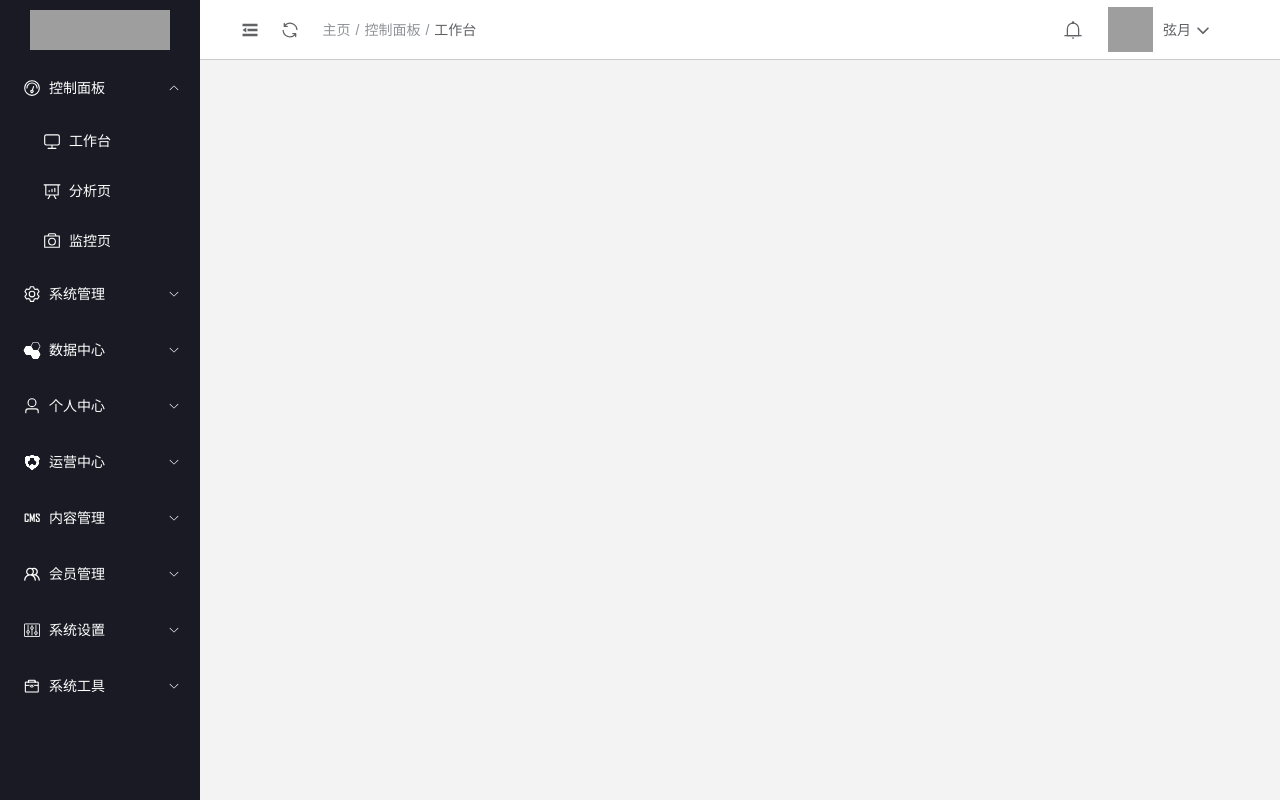
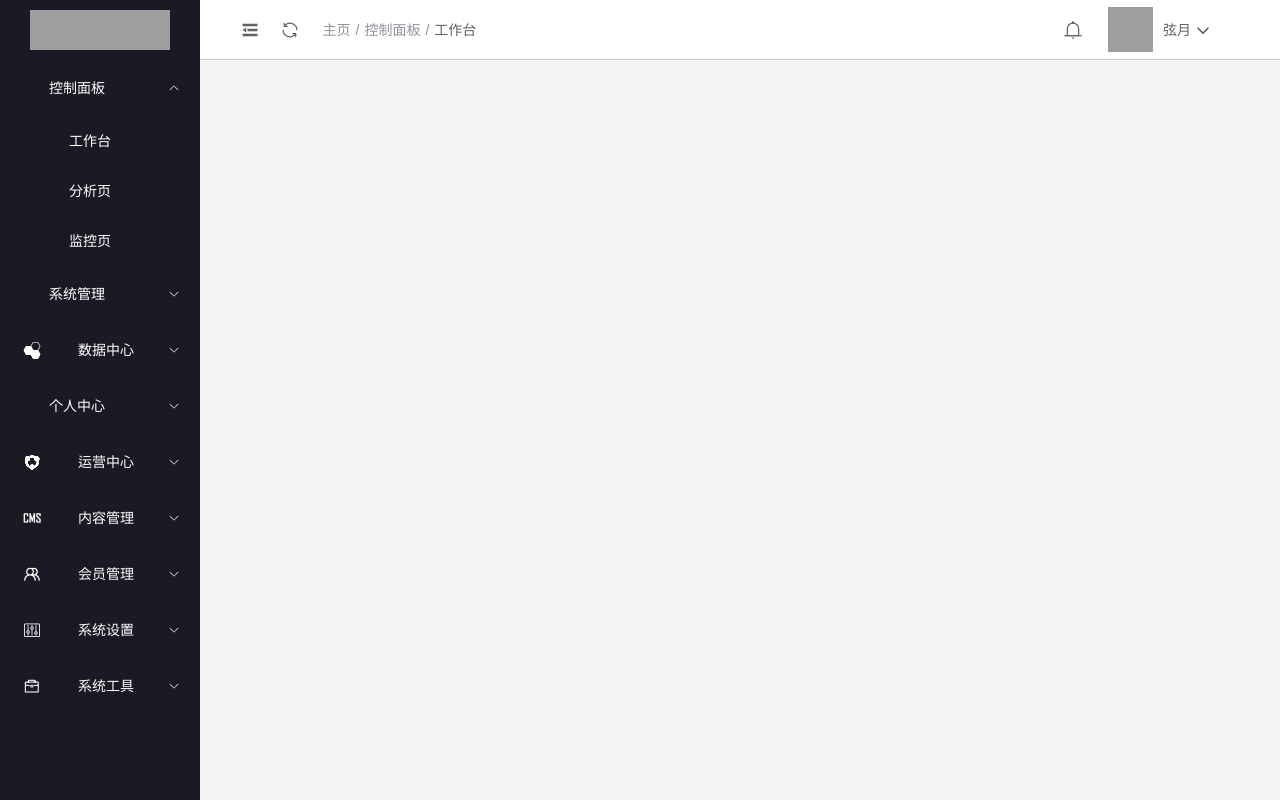
Before and after one commit to xiaomo112801/bearlen-admin, a Vue app: page / in a window 1280 px wide. Both pictures are taken after a click on the element "控制面板". Built offline with nearby package versions, Linux system fonts and the light colour scheme; grey boxes are pictures that could not be loaded.

Commit message:
aside列表渲染

```diff
--- a/src/assets/css/iconfont.css
+++ b/src/assets/css/iconfont.css
@@ -47,7 +47,7 @@
   content: "\eabb";
 }
 
-.icon-013shuangchilun:before {
+.icon-shuangchilun:before {
   content: "\e7f4";
 }
 
--- a/src/components/aside.vue
+++ b/src/components/aside.vue
@@ -5,247 +5,25 @@
     </div>
     <div>
       <el-scrollbar height="calc(100vh - 60px)">
-        <el-menu background-color="#191a23" text-color="#ffffff" active-text-color="#1890ff" :unique-opened="true"
-                 default-active="2" class="el-menu-vertical" @open="handleOpen" @close="handleClose"
+        <el-menu background-color="#191a23" text-color="#ffffff"
+                 active-text-color="#1890ff" :unique-opened="true"
+                 default-active="2" class="el-menu-vertical"
+                 @open="handleOpen" @close="handleClose"
                  :collapse="isCollapse" :collapse-transition="false">
-          <el-sub-menu index="1">
+          <el-sub-menu v-for="(item,index) in menuList" :key="index" :index="index">
             <template #title>
-              <el-icon>
-                <odometer />
-              </el-icon>
-              <span>控制面板</span>
+              <el-icon v-if="item.iconType === 2" class="el-icon iconfont" :class="item.iconClass"></el-icon>
+              <el-icon :class=" item.icon "></el-icon>
+              <!--                {{ `< ${item.icon} />` }}-->
+              <!--              </el-icon>-->
+              <span>{{ item.name }}</span>
             </template>
-            <el-menu-item index="1-1">
+            <el-menu-item v-for="(val,childIndex) in item.childMenu" :key="childIndex"
+                          :index="`${index}-${childIndex}`">
               <template #title>
-                <el-icon>
-                  <monitor />
-                </el-icon>
-                <span>工作台</span>
-              </template>
-
-            </el-menu-item>
-            <el-menu-item index="1-2">
-              <template #title>
-                <el-icon>
-                  <data-analysis />
-                </el-icon>
-                <span> 分析页</span>
-              </template>
-
-            </el-menu-item>
-            <el-menu-item index="1-3">
-              <template #title>
-                <el-icon>
-                  <camera />
-                </el-icon>
-                <span>监控页</span>
-              </template>
-
-            </el-menu-item>
-          </el-sub-menu>
-          <el-sub-menu index="2">
-            <template #title>
-              <el-icon>
-                <setting />
-              </el-icon>
-              <span>系统管理</span>
-            </template>
-            <el-menu-item index="2-1">
-              <template #title>
-                <el-icon class="iconfont icon-huiyuan1"></el-icon>
-                <span>用户管理</span>
-              </template>
-            </el-menu-item>
-            <el-menu-item index="2-2">
-              <template #title>
-                <el-icon class="iconfont icon-jiaoseguanli"></el-icon>
-                <span>角色管理</span>
-              </template>
-
-            </el-menu-item>
-            <el-menu-item index="2-3">
-              <template #title>
-                <el-icon class="iconfont icon-caidan"></el-icon>
-                <span>菜单管理</span>
-              </template>
-            </el-menu-item>
-            <el-menu-item index="2-4">
-              <template #title>
-                <el-icon class="iconfont icon-zhiweiguanli"></el-icon>
-                <span>职级管理</span>
-              </template>
-            </el-menu-item>
-            <el-menu-item index="2-5">
-              <template #title>
-                <el-icon class="iconfont icon-gangwei"></el-icon>
-                <span>岗位管理</span>
-              </template>
-            </el-menu-item>
-            <el-menu-item index="2-6">
-              <template #title>
-                <el-icon>
-                  <office-building />
-                </el-icon>
-                <span>部门管理</span>
-              </template>
-            </el-menu-item>
-            <el-menu-item index="2-7">
-              <template #title>
-                <el-icon>
-                  <document />
-                </el-icon>
-                登录日志
-              </template>
-            </el-menu-item>
-            <el-menu-item index="2-8">
-              <template #title>
-                <el-icon class="iconfont icon-wj-rz"></el-icon>
-                <span>操作日志</span>
-              </template>
-            </el-menu-item>
-          </el-sub-menu>
-          <el-sub-menu index="3">
-            <template #title>
-              <el-icon class="iconfont icon-shujuzhongxin el-icon"></el-icon>
-              <span>数据中心</span>
-            </template>
-            <el-menu-item index="3-1">
-              <template #title>
-                <el-icon class="iconfont icon-zidianguanli"></el-icon>
-                <span>字典管理</span>
-              </template>
-            </el-menu-item>
-            <el-menu-item index="3-2">
-              <template #title>
-                <el-icon>
-                  <OfficeBuilding />
-                </el-icon>
-                <span>城市管理</span>
-              </template>
-            </el-menu-item>
-            <el-menu-item index="3-3">
-              <template #title>
-                <el-icon class="iconfont icon-xitongshezhi"></el-icon>
-                <span>配置管理</span>
-              </template>
-            </el-menu-item>
-            <el-menu-item index="3-4">
-              <template #title>
-                <el-icon>
-                  <bell />
-                </el-icon>
-                <span>通知公告</span>
-              </template>
-            </el-menu-item>
-            <el-menu-item index="3-5">
-              <template #title>
-                <el-icon class="iconfont icon-youqinglianjie"></el-icon>
-                <span>友链管理</span>
-              </template>
-            </el-menu-item>
-          </el-sub-menu>
-          <el-sub-menu index="4">
-            <template #title>
-              <el-icon>
-                <user />
-              </el-icon>
-              <span>个人中心</span>
-            </template>
-            <el-menu-item index="4-1">
-              <template #title>
-                <el-icon class="iconfont icon-gerenziliao"></el-icon>
-                个人资料
-              </template>
-            </el-menu-item>
-          </el-sub-menu>
-          <el-sub-menu index="5">
-            <template #title>
-              <el-icon class="iconfont icon-yunyingzhongxin"></el-icon>
-              <span>运营中心</span>
-            </template>
-            <el-menu-item index="5-1">
-              <template #title>
-                <el-icon class="iconfont icon-guanggaoweishezhi" :size="14"></el-icon>
-                <span>广告位管理</span>
-              </template>
-            </el-menu-item>
-            <el-menu-item index="5-2">
-              <template #title>
-                <el-icon class="iconfont icon-guanggaoguanli" :size="14"></el-icon>
-                <span>广告管理</span>
-              </template>
-            </el-menu-item>
-            <el-menu-item index="5-3">
-              <template #title>
-                <el-icon class="iconfont icon-buju" :size="14"></el-icon>
-                <span>布局描述管理</span>
-              </template>
-            </el-menu-item>
-            <el-menu-item index="5-4">
-              <template #title>
-                <el-icon class="iconfont icon-buju" :size="14"></el-icon>
-                <span>布局管理</span>
-              </template>
-            </el-menu-item>
-          </el-sub-menu>
-          <el-sub-menu index="6">
-            <template #title>
-              <el-icon class="iconfont icon-icon" :size="16"></el-icon>
-              <span>内容管理</span>
-            </template>
-            <el-menu-item index="6-1">
-              <template #title>
-                <el-icon class="iconfont icon-wangzhanguanli" :size="16"></el-icon>
-                <span>站点管理</span>
-              </template>
-            </el-menu-item>
-            <el-menu-item index="6-2">
-              <template #title>
-                <el-icon class="iconfont icon-nav" :size="16"></el-icon>
-                <span>栏目管理</span>
-              </template>
-            </el-menu-item>
-            <el-menu-item index="6-3">
-              <template #title>
-                <el-icon class="iconfont icon-navicon-wzgl" :size="16"></el-icon>
-                <span>文章管理</span>
-              </template>
-            </el-menu-item>
-          </el-sub-menu>
-          <el-sub-menu index="7">
-            <template #title>
-              <el-icon class="icon-huiyuan1 iconfont"></el-icon>
-              <span>会员管理</span>
-            </template>
-            <el-menu-item index="7-1">
-              <template #title>
-                <el-icon class="icon-huiyuandengji iconfont" :size="16"></el-icon>
-                <span>会员等级</span>
-              </template>
-            </el-menu-item>
-            <el-menu-item index="7-2">
-              <template #title>
-                <el-icon class="icon-huiyuan1 iconfont"></el-icon>
-                <span>会员管理</span>
-              </template>
-            </el-menu-item>
-          </el-sub-menu>
-          <el-sub-menu index="8">
-            <template #title>
-              <el-icon class="iconfont icon-xitongshezhi"></el-icon>
-              <span>系统设置</span>
-            </template>
-            <el-menu-item index="8-1">网站设置</el-menu-item>
-          </el-sub-menu>
-          <el-sub-menu index="9">
-            <template #title>
-              <el-icon class="icon-gongju iconfont"></el-icon>
-              <span>系统工具</span>
-            </template>
-            <el-menu-item index="9-1">
-              <template #title>
-                <el-icon class="icon-daimashengcheng iconfont"></el-icon>
-                <span>代码生成</span>
+                <el-icon v-if="val.iconType === 2" class="el-icon iconfont" :class="val.iconClass"></el-icon>
+                <el-icon :class=" val.icon "></el-icon>
+                <span>{{ val.name }}</span>
               </template>
             </el-menu-item>
           </el-sub-menu>
@@ -272,6 +50,69 @@ export default {
   name: "aside",
   props: {
     isCollapse: Boolean
+  },
+  data() {
+    return {
+      menuList: [
+        {
+          name: "控制面板", iconType: 1, iconClass: "", icon: "odometer", childMenu: [
+            { name: "工作台", iconType: 1, iconClass: "", icon: "monitor", url: "" },
+            { name: "分析页", iconType: 1, iconClass: "", icon: "data-analysis", url: "" },
+            { name: "监控页", iconType: 1, iconClass: "", icon: "camera", url: "" }
+          ]
+        }, {
+          name: "系统管理", iconType: 1, iconClass: "", icon: "setting", childMenu: [
+            { name: "用户管理", iconType: 2, iconClass: "icon-huiyuan1", icon: "", url: "" },
+            { name: "角色管理", iconType: 2, iconClass: "icon-jiaoseguanli", icon: "", url: "" },
+            { name: "菜单管理", iconType: 2, iconClass: "icon-caidan", icon: "camera", url: "" },
+            { name: "职级管理", iconType: 2, iconClass: "icon-zhiweiguanli", icon: "camera", url: "" },
+            { name: "岗位管理", iconType: 2, iconClass: "icon-gangwei", icon: "camera", url: "" },
+            { name: "部门管理", iconType: 1, iconClass: "", icon: "office-building", url: "" },
+            { name: "登录日志", iconType: 1, iconClass: "", icon: "document", url: "" },
+            { name: "操作日志", iconType: 2, iconClass: "icon-wj-rz", icon: "", url: "" }
+          ]
+        }, {
+          name: "数据中心", iconType: 2, iconClass: "icon-shujuzhongxin", icon: "", childMenu: [
+            { name: "字典管理", iconType: 2, iconClass: "icon-zidianguanli", icon: "", url: "" },
+            { name: "城市管理", iconType: 1, iconClass: "", icon: "OfficeBuilding", url: "" },
+            { name: "配置管理", iconType: 2, iconClass: "icon-xitongshezhi", icon: "", url: "" },
+            { name: "通知公告", iconType: 1, iconClass: "", icon: "bell", url: "" },
+            { name: "友链管理", iconType: 2, iconClass: "icon-youqinglianjie", icon: "", url: "" }
+          ]
+        }, {
+          name: "个人中心", iconType: 1, iconClass: "", icon: "user", childMenu: [
+            { name: "个人资料", iconType: 2, iconClass: "icon-gerenziliao", icon: "", url: "" }
+          ]
+        }, {
+          name: "运营中心", iconType: 2, iconClass: "icon-yunyingzhongxin", icon: "", childMenu: [
+            { name: "广告位管理", iconType: 2, iconClass: "icon-guanggaoweishezhi", icon: "", url: "" },
+            { name: "广告管理", iconType: 2, iconClass: "icon-guanggaoguanli", icon: "", url: "" },
+            { name: "布局描述管理", iconType: 2, iconClass: "icon-buju", icon: "", url: "" },
+            { name: "布局管理", iconType: 2, iconClass: "icon-buju", icon: "", url: "" }
+          ]
+        }, {
+          name: "内容管理", iconType: 2, iconClass: "icon-icon", icon: "", childMenu: [
+            { name: "广告位管理", iconType: 2, iconClass: "icon-guanggaoweishezhi", icon: "", url: "" },
+            { name: "广告管理", iconType: 2, iconClass: "icon-guanggaoguanli", icon: "", url: "" },
+            { name: "布局描述管理", iconType: 2, iconClass: "icon-buju", icon: "", url: "" },
+            { name: "布局管理", iconType: 2, iconClass: "icon-buju", icon: "", url: "" }
+          ]
+        }, {
+          name: "会员管理", iconType: 2, iconClass: "icon-huiyuan1", icon: "", childMenu: [
+            { name: "会员等级", iconType: 2, iconClass: "icon-huiyuandengji", icon: "", url: "" },
+            { name: "会员管理", iconType: 2, iconClass: "icon-huiyuan1", icon: "", url: "" }
+          ]
+        }, {
+          name: "系统设置", iconType: 2, iconClass: "icon-xitongshezhi", icon: "", childMenu: [
+            { name: "网站设置", iconType: 2, iconClass: "icon-shuangchilun", icon: "", url: "" }
+          ]
+        }, {
+          name: "系统工具", iconType: 2, iconClass: "icon-gongju", icon: "", childMenu: [
+            { name: "代码生成", iconType: 2, iconClass: "icon-daimashengcheng", icon: "", url: "" }
+          ]
+        }
+      ]
+    }
   },
   watch: {},
   methods: {
@@ -321,7 +162,7 @@ export default {
     padding: 0 10px;
     height: 60px;
     overflow: hidden;
-    margin:10px 20px;
+    margin: 10px 20px;
 
     img {
       width: 100%;
```
